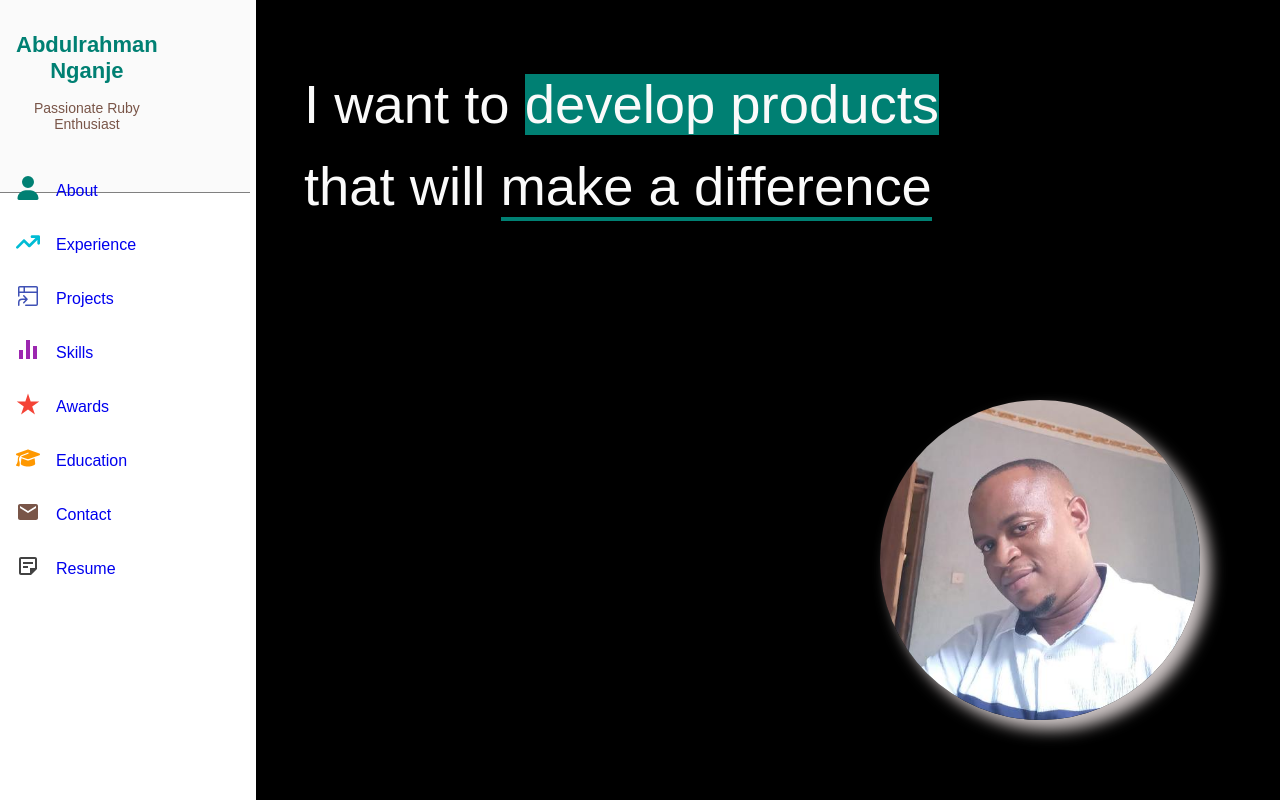
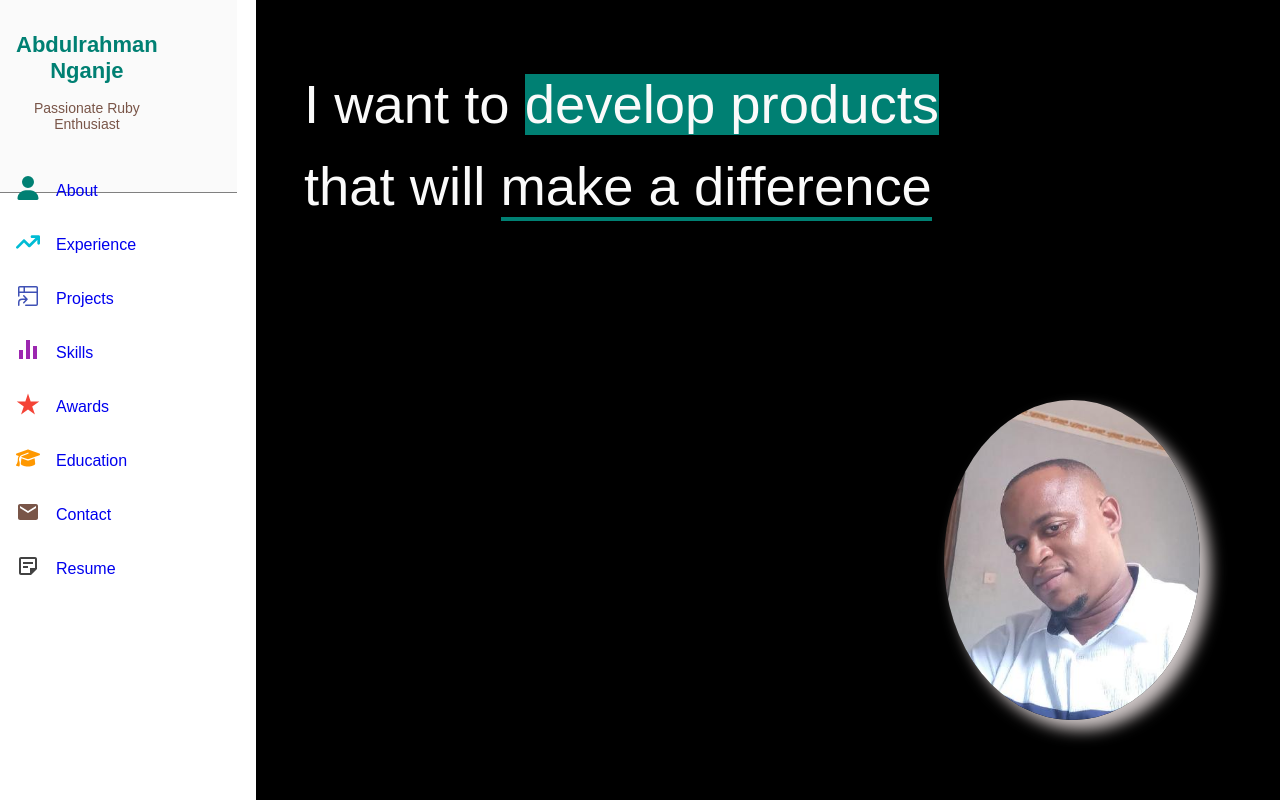
Before and after one commit to asnganje/professional-portoflio-v1, a React (Vite) app: page / in a window 1280 px wide. Shown: the top 800 px of the page. Built offline with nearby package versions, Linux system fonts and the light colour scheme.

Commit message:
modify styling

```diff
--- a/src/index.css
+++ b/src/index.css
@@ -1,12 +1,13 @@
 *{
-    margin: 0;
-    padding: 0;
+  margin: 0;
+  padding: 0;
 }
 
 main {
-    min-width: 100vw;
-    min-height: 100vh;
+  min-width: 100%;
+  min-height: 100vh;
 }
+
 .main-nav {
     top: 0;
     display: grid;
@@ -37,7 +38,7 @@ main {
     animation: bounce 3s ease-in-out infinite;
 }
 
-@keyframes bounce {
+/* @keyframes bounce {
     0% {
         transform: scale(1);
     }
@@ -47,7 +48,7 @@ main {
     100% {
         transform: scale(1);
     }
-}
+} */
 
 .logo-div {
     display: flex;
@@ -97,6 +98,15 @@ main {
 }
 
 @media screen and (min-width: 992px) {
+  .navbar-div {
+    position: fixed;
+    height: 20vh;
+    padding: 1rem;
+    border-bottom: 1px solid grey;
+  }
+}
+
+@media screen and (min-width: 992px) {
     .hamburger{
         display: none;
     }
@@ -116,14 +126,14 @@ main {
 
     .navbar-div {
         position: fixed;
-        width: 17%;
+        width: 16%;
         height: 20vh;
         padding: 1rem;
         border-bottom: 1px solid grey;
     }
 
     .outlet {
-        flex-grow: 1;
+        /* flex-grow: 1; */
         width: 80vw;
     }
     .navbar-div {
@@ -152,7 +162,7 @@ main {
     grid-template-columns: 1fr;
     row-gap: 1.5rem;
     padding: 1rem;
-    width: 17vw;
+    width: 16%;
     font-family: sans-serif;
 }
 
@@ -221,8 +231,8 @@ main {
 
 .profile-pic {
     position: absolute;
-    width: 20rem;
-    height: 20rem;
+    width: 25%;
+    height: 40%;
     bottom: 5rem;
     right: 5rem;
     border-radius: 50%;
@@ -231,6 +241,21 @@ main {
     box-shadow: 10px 10px 15px rgb(204, 196, 196);
     object-fit: cover;
 
+}
+
+@media screen and (max-width: 767px) {
+  .profile-pic {
+    position: absolute;
+    width: 30%;
+    height: 30%;
+    bottom: 2%;
+    right: 40%;
+    border-radius: 50%;
+    border: transparent;
+    background: transparent;
+    box-shadow: 10px 10px 15px rgb(204, 196, 196);
+    object-fit: cover;
+  }
 }
 
 .top-desc {
@@ -288,6 +313,10 @@ main {
     row-gap: 5rem;
     padding-left: 3rem;
     padding-top: 5rem;
+}
+
+.contact-p {
+  width: 100%;
 }
 
 .contact-a {
--- a/src/pages/About.jsx
+++ b/src/pages/About.jsx
@@ -27,7 +27,7 @@ const About = () => {
                 </p>
                 <h3 className="focus">
                     <strong className="focusText">Current Focus:</strong>
-                    <a href="https://www.freecodecamp.org/news/mern-stack-roadmap-what-you-need-to-know-to-build-full-stack-apps/" target="_blank" className="focusText">
+                    <a href="#" className="focusText">
                     Development of Ruby on Rails Apps
                     </a>
                 </h3>
--- a/src/pages/Contact.jsx
+++ b/src/pages/Contact.jsx
@@ -8,7 +8,7 @@ const Contact = () => {
 return <div className="cont">
                 <Header title="Contact"/>
                 <div className="contact-details">
-                        <p>
+                        <p className="contact-p">
                                 <a className="contact-a" href={`mailto: ${recipient}`} target="_blank">
                                         <span className="contact-span">
                                                 <MdEmail />
@@ -16,7 +16,7 @@ return <div className="cont">
                                         abd.nganje@gmail.com
                                 </a>
                         </p>
-                        <p>
+                        <p className="contact-p">
                           <a className="contact-a" href="https://github.com/asnganje" target="_blank">
                                         <span className="contact-span">
                                                 <FaGithub />
@@ -24,8 +24,8 @@ return <div className="cont">
                                         https://github.com/asnganje
                                 </a>
                         </p>
-                        <p>
-                           <a className="contact-a" href="https://www.linkedin.com/in/abdulrahman-nganje/" target="_blank">
+                        <p className="contact-p">
+                          <a className="contact-a" href="https://www.linkedin.com/in/abdulrahman-nganje/" target="_blank">
                                         <span className="contact-span">
                                                 <FaLinkedinIn/>
                                         </span>
--- a/src/pages/Home.jsx
+++ b/src/pages/Home.jsx
@@ -22,8 +22,8 @@ const Home = () => {
 
     return <main>
                 <div className="navbar-sidebar-container">
-                    <div className="navbar-div"><Navbar scrollTo={scrollToSection}/></div>
-                <Sidebar scrollTo={scrollToSection} />
+                  <div className="navbar-div"><Navbar scrollTo={scrollToSection}/></div>
+                  <Sidebar scrollTo={scrollToSection} />
                 </div>
                 <div className="outlet">
                     <Element name="landing">
```
